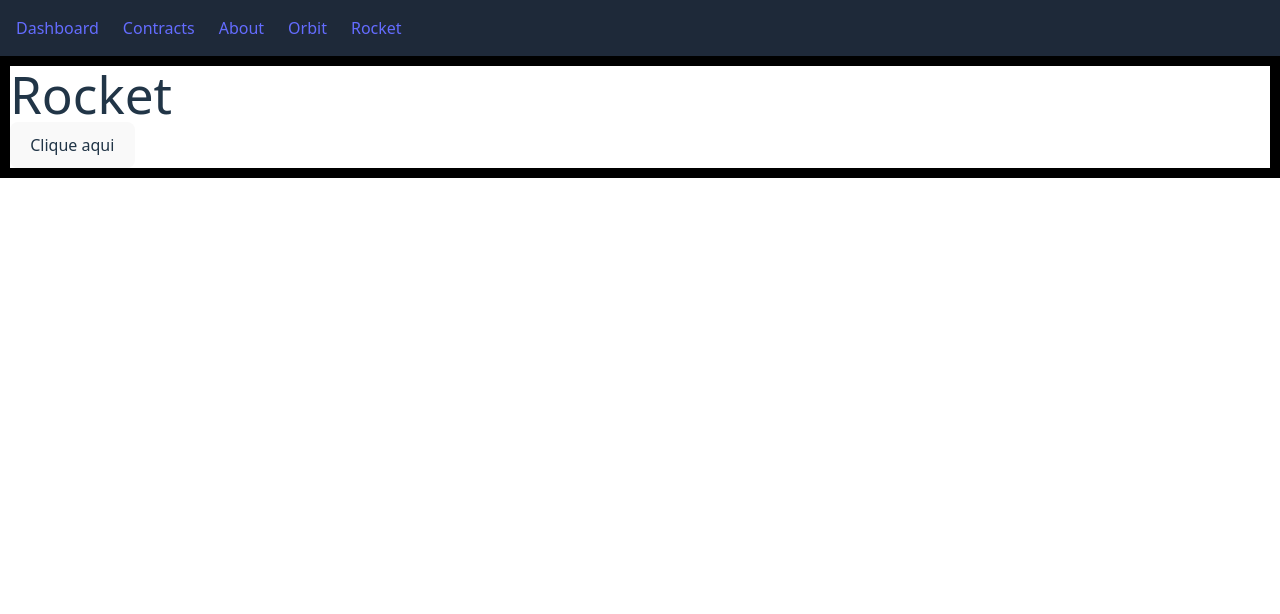
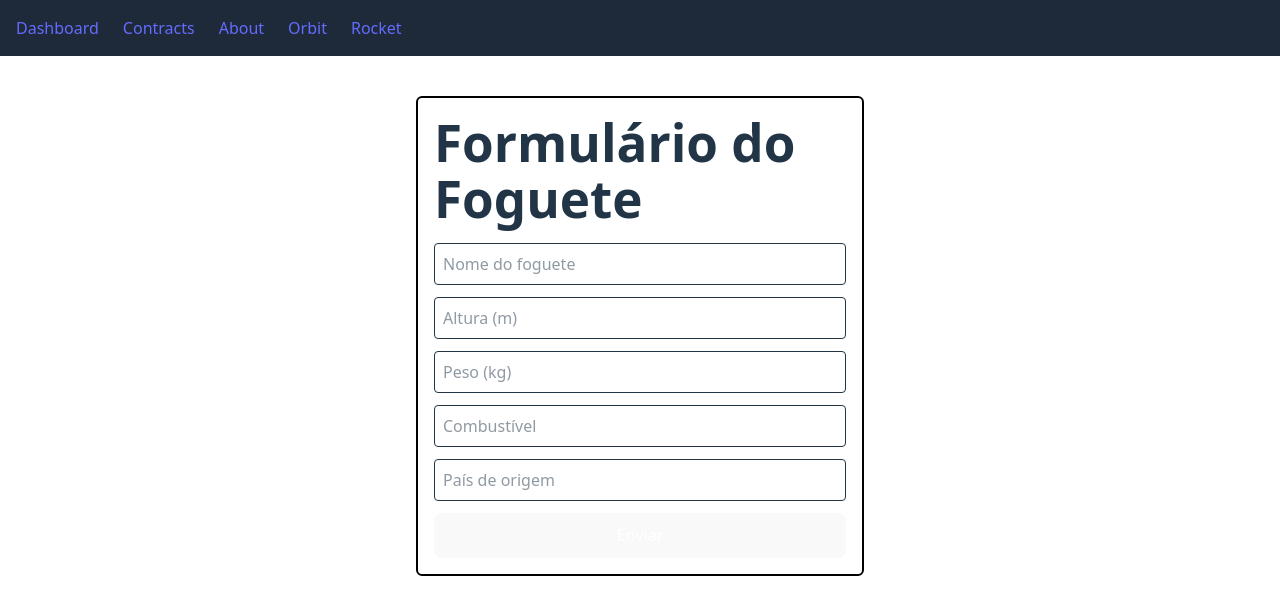
Before and after one commit to andrehmf23/Stellar-Entertainment, a React (Vite) app: page /rocket in a window 1280 px wide. Shown: the top 614 px of the page. Built offline with nearby package versions, Linux system fonts and the light colour scheme; the HTML template or start-up script is replaced by a standard one.

Commit message:
new branch

```diff
--- a/src/pages/Rocket.tsx
+++ b/src/pages/Rocket.tsx
@@ -1,17 +1,90 @@
-import React from 'react';
+import React, { useState } from 'react';
 
 const Rocket: React.FC = () => {
-  const handleClick = () => {
-    alert("Você clicou!");
+  const [rocketData, setRocketData] = useState({
+    name: '',
+    height: '',
+    weight: '',
+    fuel: '',
+    country: ''
+  });
+
+  const handleChange = (e: React.ChangeEvent<HTMLInputElement>) => {
+    setRocketData({
+      ...rocketData,
+      [e.target.name]: e.target.value
+    });
   };
 
-  return <>
-    <div className="border-10 border-black ">
-      <h1>Rocket</h1>
-      <button onClick={handleClick}>Clique aqui</button>
+  const handleSubmit = (e: React.FormEvent) => {
+    e.preventDefault();
+    alert(`Dados do foguete:\n
+      Nome: ${rocketData.name}\n
+      Altura: ${rocketData.height} m\n
+      Peso: ${rocketData.weight} kg\n
+      Combustível: ${rocketData.fuel}\n
+      País: ${rocketData.country}
+    `);
+  };
+
+  return (
+    <div className="border-2 border-black p-4 rounded-md max-w-md mx-auto mt-10">
+      <h1 className="text-2xl font-bold mb-4">Formulário do Foguete</h1>
+      <form onSubmit={handleSubmit} className="flex flex-col gap-3">
+        <input
+          type="text"
+          name="name"
+          placeholder="Nome do foguete"
+          value={rocketData.name}
+          onChange={handleChange}
+          className="border p-2 rounded"
+          required
+        />
+        <input
+          type="number"
+          name="height"
+          placeholder="Altura (m)"
+          value={rocketData.height}
+          onChange={handleChange}
+          className="border p-2 rounded"
+          required
+        />
+        <input
+          type="number"
+          name="weight"
+          placeholder="Peso (kg)"
+          value={rocketData.weight}
+          onChange={handleChange}
+          className="border p-2 rounded"
+          required
+        />
+        <input
+          type="text"
+          name="fuel"
+          placeholder="Combustível"
+          value={rocketData.fuel}
+          onChange={handleChange}
+          className="border p-2 rounded"
+          required
+        />
+        <input
+          type="text"
+          name="country"
+          placeholder="País de origem"
+          value={rocketData.country}
+          onChange={handleChange}
+          className="border p-2 rounded"
+          required
+        />
+        <button
+          type="submit"
+          className="bg-blue-500 text-white p-2 rounded hover:bg-blue-600"
+        >
+          Enviar
+        </button>
+      </form>
     </div>
-
-  </>
+  );
 };
 
 export default Rocket;
```
